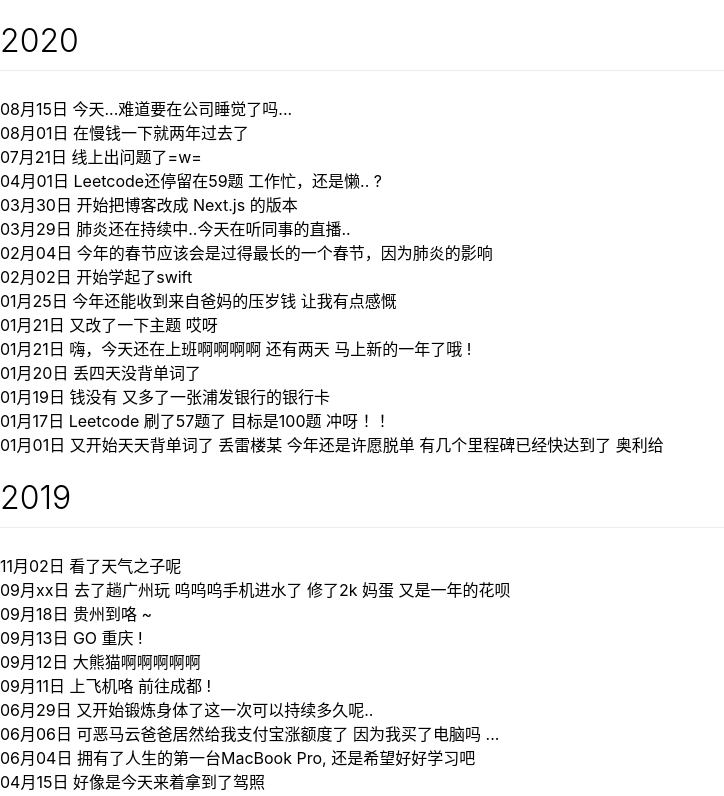
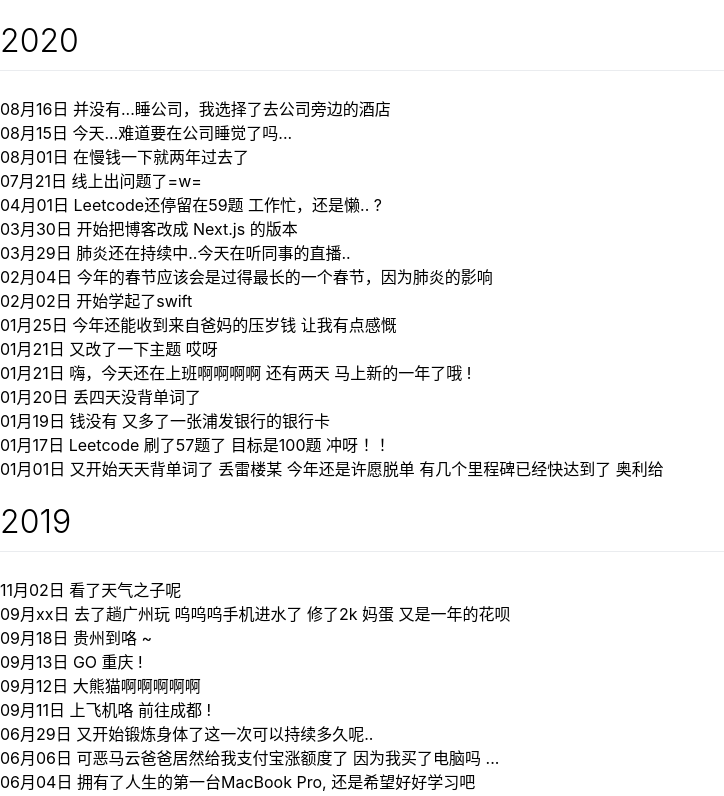
Before and after one commit to Nbsaw/dura, a Next.js app: page /timeline/components/RenderTimeLine in a window 1280 px wide. Shown: the top 796 px of the page, without its empty margins (0-724 px from the left). Built offline with nearby package versions, Linux system fonts and the light colour scheme; a web font is replaced by a local one.

Commit message:
feat: resize image

```diff
--- a/constant/timeline.tsx
+++ b/constant/timeline.tsx
@@ -11,6 +11,9 @@ interface TimelineType {
 
 const Timeline: TimelineType = {
   2020: [
+    {
+      text: "08月16日 并没有...睡公司，我选择了去公司旁边的酒店",
+    },
     {
       text: "08月15日 今天...难道要在公司睡觉了吗...",
     },
--- a/pages/post/[id].tsx
+++ b/pages/post/[id].tsx
@@ -17,7 +17,6 @@ const RenderPostById = function (props) {
     post_title,
     post_created_at,
     post_updated_at,
-    post_url,
     error,
   } = props;
   const [postContent, setPostContent] = useState("");
--- a/pages/post/index.module.scss
+++ b/pages/post/index.module.scss
@@ -37,6 +37,7 @@
 
 .content img {
   max-width: 100%;
+  max-height: 600px;
   display: block;
   margin: auto;
 }
```
